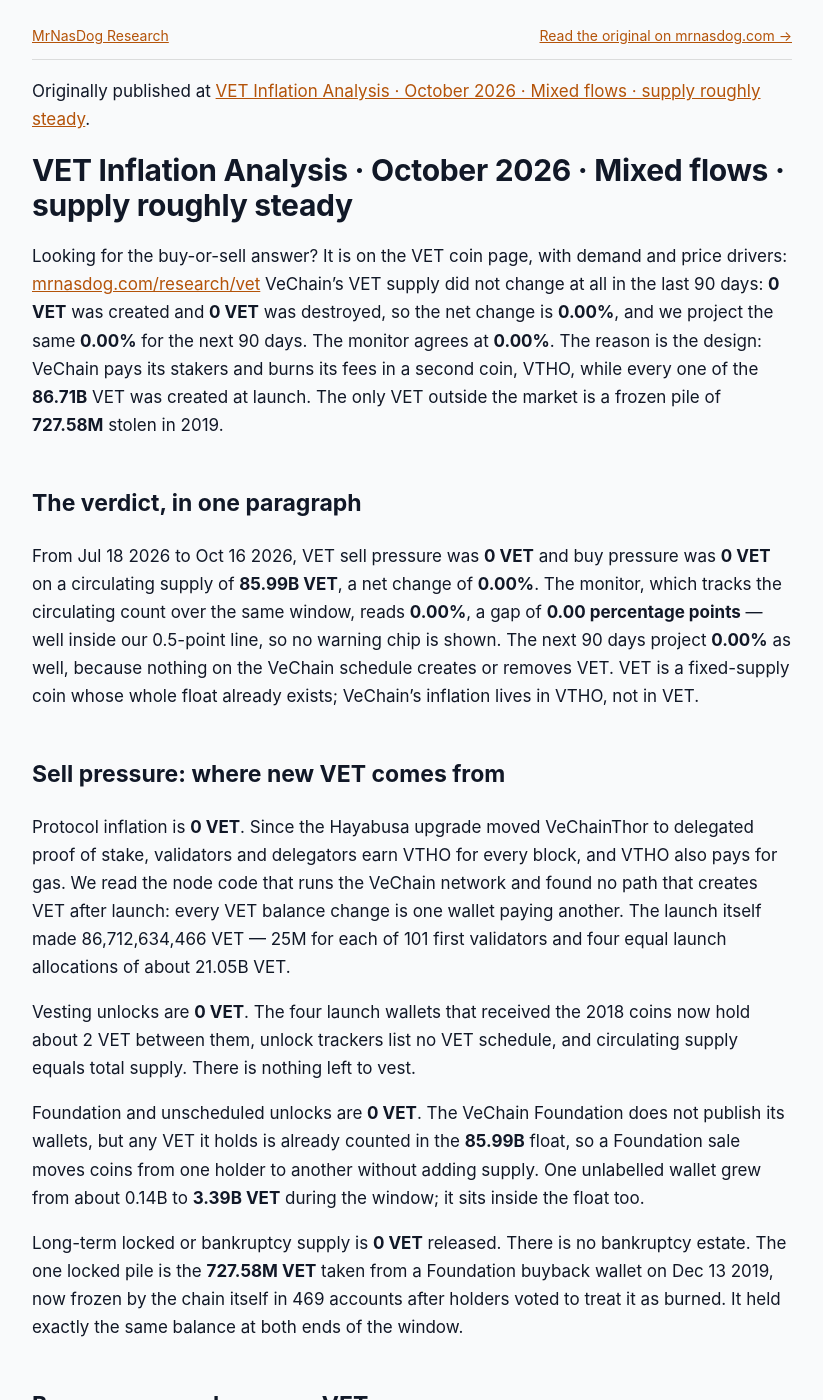
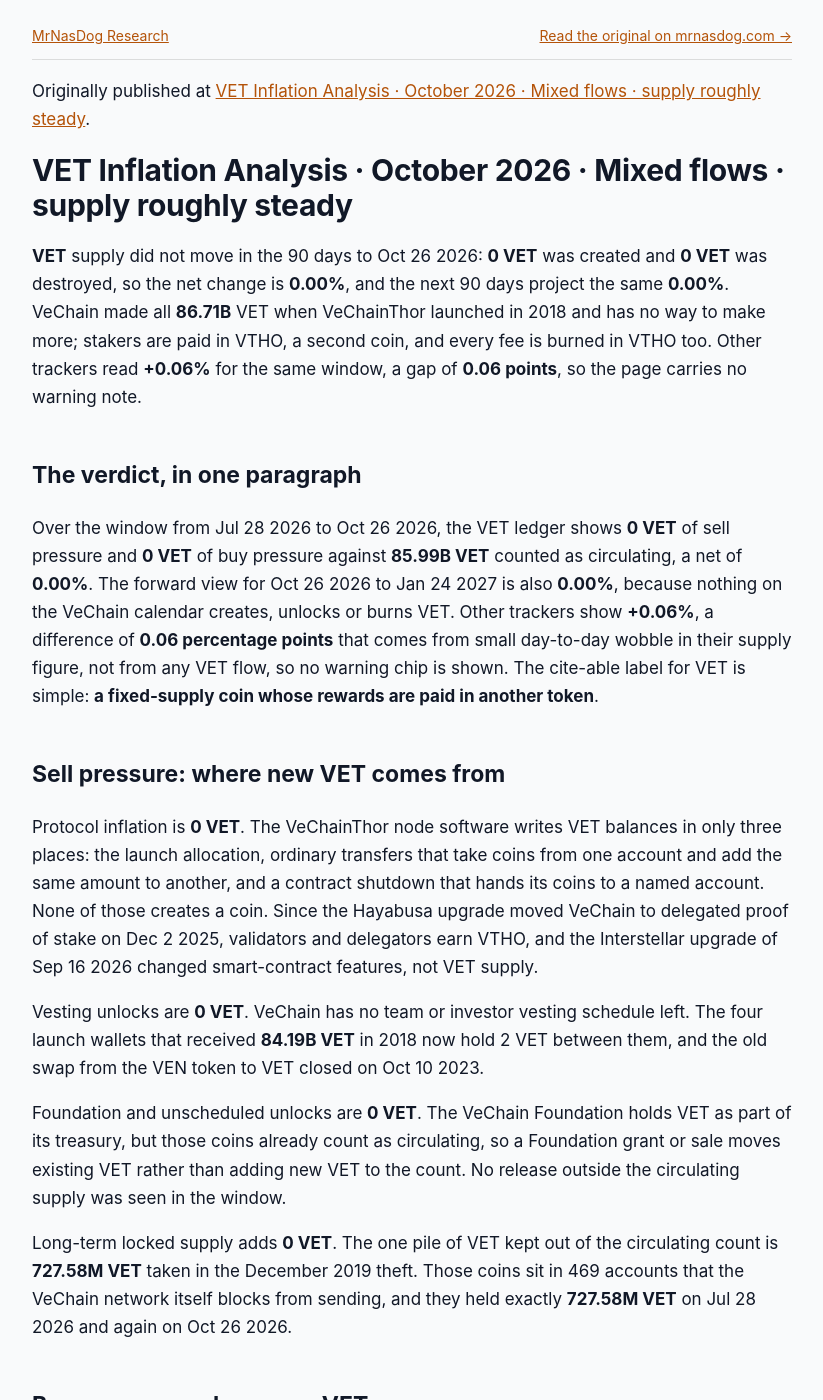
Before and after one commit to jeevansongmy-spec/mrnasdog-articles, a Jekyll site: the page built from crypto/vet-pressure-framework.md, in a window 1280 px wide and 1400 px high. Shown: the whole window, without its empty margins (228-1051 px from the left). Built offline with Jekyll 4.4.1, drawn with Linux system fonts in a browser that asks for light colours; some of the changed text lies outside the part shown.

Commit message:
publish: crypto/vet-pressure-framework

```diff
--- a/crypto/vet-pressure-framework.md
+++ b/crypto/vet-pressure-framework.md
@@ -1,6 +1,6 @@
 ---
 title:         "VET Inflation Analysis · October 2026 · Mixed flows · supply roughly steady"
-description:   "VET supply is flat: 0 VET created and 0 burned in 90 days, 0.00% net and 0.00% next. VeChain pays stakers and burns fees in VTHO; 727.58M VET stay frozen."
+description:   "VET supply is flat: 0 VET minted, unlocked or burned in 90 days, 0.00% net and 0.00% next. VeChain pays stakers in VTHO; 727.58M stolen VET stay frozen."
 canonical_url: "https://mrnasdog.com/research/vet/inflation"
 tags:          ["crypto", "vet", "vechain", "tokenomics"]
 published:     true
@@ -9,60 +9,60 @@ Originally published at [VET Inflation Analysis · October 2026 · Mixed flows
 
 # VET Inflation Analysis · October 2026 · Mixed flows · supply roughly steady
 
-<!-- main-page -->
-Looking for the buy-or-sell answer? It is on the VET coin page, with demand and price drivers: [mrnasdog.com/research/vet](https://mrnasdog.com/research/vet)
-VeChain's VET supply did not change at all in the last 90 days: **0 VET** was created and **0 VET** was destroyed, so the net change is **0.00%**, and we project the same **0.00%** for the next 90 days. The monitor agrees at **0.00%**. The reason is the design: VeChain pays its stakers and burns its fees in a second coin, VTHO, while every one of the **86.71B** VET was created at launch. The only VET outside the market is a frozen pile of **727.58M** stolen in 2019.
+**VET** supply did not move in the 90 days to Oct 26 2026: **0 VET** was created and **0 VET** was destroyed, so the net change is **0.00%**, and the next 90 days project the same **0.00%**. VeChain made all **86.71B** VET when VeChainThor launched in 2018 and has no way to make more; stakers are paid in VTHO, a second coin, and every fee is burned in VTHO too. Other trackers read **+0.06%** for the same window, a gap of **0.06 points**, so the page carries no warning note.
 
 ## The verdict, in one paragraph
 
-From Jul 18 2026 to Oct 16 2026, VET sell pressure was **0 VET** and buy pressure was **0 VET** on a circulating supply of **85.99B VET**, a net change of **0.00%**. The monitor, which tracks the circulating count over the same window, reads **0.00%**, a gap of **0.00 percentage points** — well inside our 0.5-point line, so no warning chip is shown. The next 90 days project **0.00%** as well, because nothing on the VeChain schedule creates or removes VET. VET is a fixed-supply coin whose whole float already exists; VeChain's inflation lives in VTHO, not in VET.
+Over the window from Jul 28 2026 to Oct 26 2026, the VET ledger shows **0 VET** of sell pressure and **0 VET** of buy pressure against **85.99B VET** counted as circulating, a net of **0.00%**. The forward view for Oct 26 2026 to Jan 24 2027 is also **0.00%**, because nothing on the VeChain calendar creates, unlocks or burns VET. Other trackers show **+0.06%**, a difference of **0.06 percentage points** that comes from small day-to-day wobble in their supply figure, not from any VET flow, so no warning chip is shown. The cite-able label for VET is simple: **a fixed-supply coin whose rewards are paid in another token**.
 
 ## Sell pressure: where new VET comes from
 
-Protocol inflation is **0 VET**. Since the Hayabusa upgrade moved VeChainThor to delegated proof of stake, validators and delegators earn VTHO for every block, and VTHO also pays for gas. We read the node code that runs the VeChain network and found no path that creates VET after launch: every VET balance change is one wallet paying another. The launch itself made 86,712,634,466 VET — 25M for each of 101 first validators and four equal launch allocations of about 21.05B VET.
+Protocol inflation is **0 VET**. The VeChainThor node software writes VET balances in only three places: the launch allocation, ordinary transfers that take coins from one account and add the same amount to another, and a contract shutdown that hands its coins to a named account. None of those creates a coin. Since the Hayabusa upgrade moved VeChain to delegated proof of stake on Dec 2 2025, validators and delegators earn VTHO, and the Interstellar upgrade of Sep 16 2026 changed smart-contract features, not VET supply.
 
-Vesting unlocks are **0 VET**. The four launch wallets that received the 2018 coins now hold about 2 VET between them, unlock trackers list no VET schedule, and circulating supply equals total supply. There is nothing left to vest.
+Vesting unlocks are **0 VET**. VeChain has no team or investor vesting schedule left. The four launch wallets that received **84.19B VET** in 2018 now hold 2 VET between them, and the old swap from the VEN token to VET closed on Oct 10 2023.
 
-Foundation and unscheduled unlocks are **0 VET**. The VeChain Foundation does not publish its wallets, but any VET it holds is already counted in the **85.99B** float, so a Foundation sale moves coins from one holder to another without adding supply. One unlabelled wallet grew from about 0.14B to **3.39B VET** during the window; it sits inside the float too.
+Foundation and unscheduled unlocks are **0 VET**. The VeChain Foundation holds VET as part of its treasury, but those coins already count as circulating, so a Foundation grant or sale moves existing VET rather than adding new VET to the count. No release outside the circulating supply was seen in the window.
 
-Long-term locked or bankruptcy supply is **0 VET** released. There is no bankruptcy estate. The one locked pile is the **727.58M VET** taken from a Foundation buyback wallet on Dec 13 2019, now frozen by the chain itself in 469 accounts after holders voted to treat it as burned. It held exactly the same balance at both ends of the window.
+Long-term locked supply adds **0 VET**. The one pile of VET kept out of the circulating count is **727.58M VET** taken in the December 2019 theft. Those coins sit in 469 accounts that the VeChain network itself blocks from sending, and they held exactly **727.58M VET** on Jul 28 2026 and again on Oct 26 2026.
 
 ## Buy pressure: where new VET goes
 
-Programmatic buyback is **0 VET**. The old 2019 buyback wallet holds 0 VET. A community VIP posted on Feb 12 2026 would send part of VTHO rewards and fees into a contract that buys VET and burns it, but it is still an open draft with no vote, so it books nothing.
+Programmatic buyback is **0 VET**. No contract or treasury buys VET back. A community draft that would use network income to buy back and burn VET has been open since Feb 12 2026, but it has not gone to a VeVote ballot, so it books nothing.
 
-Protocol fee burn is **0 VET**. VeChain burns its base fees in VTHO, so a busy chain shrinks VTHO, not VET. The usual burn addresses held the same VET at both ends of the window, and no VET total moved.
+Protocol fee burn is **0 VET**. VeChain burns the base fee of every transaction, but the fee is paid in VTHO, so the burn shrinks VTHO and leaves VET alone. The two usual burn addresses held 249,020 VET and 2,014 VET at both ends of the window, so no VET was sent away to be destroyed either.
 
-Foundation buy is **0 VET**: no Foundation or treasury purchase was announced or seen in the window.
+Foundation buy is **0 VET**. The VeChain Foundation announced no VET purchases in these 90 days, and any coins it did buy would come out of the market and still count as circulating.
 
-New long-term lock is **0 VET**. Staking is a real lock — the VeChain staking contract held **14.91B VET** at the end of the window, up **318.66M VET** in 90 days — but staked VET still counts as circulating, so a bigger stake removes nothing from the float.
+New long-term lock is **0 VET**, even though staking grew. The VeChain staking contract went from **14.59B VET** to **14.97B VET**, so about **376.64M VET** more was locked to earn VTHO. Staked VET still counts as circulating, which means the growth in staking does not shrink the VET count.
 
 ## Foundation and overhang
 
-We track three VET overhangs. First, the VeChain Foundation treasury: no wallets are published, and the latest money report we found (for mid-2025) put all its assets at about **$167M** without giving the VET share; we walk the Foundation's posts by hand at every rebuild. Second, the frozen theft pile of **727.58M VET** in 469 accounts — the only VET outside the float — which we read on-chain at every rebuild. Third, the retired 2019 buyback wallet, which holds 0 VET.
+The VeChain Foundation is the main team-controlled holder of VET. It does not publish a list of its wallets, so its VET balance is not readable on-chain; its last financial report put all its assets, VET together with stablecoins, BTC and ETH, at about **$167M** on Jun 30 2025, and no newer report was found on Oct 26 2026. We look at it again at every rebuild.
 
-None of these released VET this window, so the Foundation row stays at zero. If any of these balances falls between our checks — above all, if a hard fork ever unfroze the theft pile — the outflow enters Sell #3 at the next refresh.
+The second overhang is the frozen theft pile of **727.58M VET** in 469 blocked accounts. It is the only VET outside the circulating count, it can move only if a hard fork unblocks it, and its balance is read from the chain at every rebuild. The old 2019 buyback wallet that the theft came from holds 0 VET. If the Foundation holding or the frozen pile shrinks between checks, that outflow enters the VET sell ledger as a Foundation release at the next check.
 
-## How VET compares to other fixed-supply Layer 1s
+## How VET compares to other fixed-supply Layer 1 chains
 
-Most proof-of-stake Layer 1s pay validators in the same coin people trade, so their supply grows every day. VET splits that job in two: VTHO is the reward and gas coin, and VET is the stake. That makes VET closer to a hard-cap coin than to an uncapped staking chain — its **0.00%** compares with the small but steady growth on chains that mint their main coin for stakers.
+VET belongs to a small group of Layer 1 coins whose whole supply was created up front. Bitcoin still adds new BTC with every block until its halvings run out, and Ethereum pays validators in fresh ETH with no cap, offset only by its fee burn. VET has neither: no block reward in VET and no fee burn in VET, so its supply line is flat by design rather than by a balance between printing and burning.
 
-Against halving coins with a hard cap, VET goes further: those still mine new coins until the cap is reached, while every VET already exists. Against exchange tokens and DeFi coins with buybacks, VET has no buyer of its own today, so it cannot shrink either. A VET buyback-and-burn would change that, but it is only a draft.
+The closest match is the two-token model. NEO, like VeChain, keeps its main coin fixed and pays holders in a second token, GAS. XRP was also created in full at launch, but it releases coins from escrow and burns XRP itself as fees, so its supply can move both ways. VeChain splits those two jobs cleanly: VET is the fixed coin people hold and stake, and VTHO is the coin that gets printed as rewards and burned as fees.
 
-The trade-off sits in VTHO. VeChain pays stakers in VTHO and burns fees in VTHO, so any dilution or scarcity shows up in that second coin. For a VET holder, supply risk is close to nil; the open question is demand.
+That design puts all the supply risk of the VeChain network on VTHO, not on VET. For a VET holder, the only paths to new sell pressure are the Foundation selling existing coins, a hard fork that frees the frozen pile, or a future upgrade that adds VET rewards, and none of the three is scheduled.
 
 ## What to watch in the next 90 days
 
-First, the VET buyback-and-burn VIP posted on Feb 12 2026: if it moves to a vote and passes, Buy #1 would turn on for the first time since 2019.
+First, the VET buyback-and-burn draft, open since Feb 12 2026 and last edited on Mar 11 2026: if it reaches a VeVote ballot, VET would gain its first buy-side mechanism.
 
-Second, any hard fork that touches the 469 frozen accounts — releasing the **727.58M VET** would be the only way new VET could reach the market.
+Second, the frozen theft pile of **727.58M VET**, unchanged on Oct 26 2026: any upgrade that burns it would remove it for good, and any that frees it would add it to the circulating count.
 
-Third, a new VeChain Foundation money report, which would give us a fresh treasury figure; the last one we found covers mid-2025.
+Third, the staking contract at **14.97B VET** on Oct 26 2026: unstaking does not change the VET count, but a large drop would show more VET free to trade.
 
-Fourth, the staking contract: after the Interstellar upgrade on Sep 16 2026 changed only smart-contract tools, the stake keeps rising. It books zero either way, but a sharp drop would show holders leaving the lock.
+Fourth, the next VeChain Foundation financial report, the first since the one covering Jun 30 2025, for the size of the Foundation's VET holding.
+
+Fifth, the next VeChain hard fork after Interstellar on Sep 16 2026: any improvement proposal that touches VET issuance would change this reading.
 
 ## Summary
 
-VeChain's VET supply was flat over the last 90 days — **0 VET** created, **0 VET** destroyed, **0.00%** net — and projects **0.00%** for the next 90 days, matching the monitor. All **86.71B** VET were created at launch; staking rewards and fee burns run in VTHO, and the VeChain node code has no path to make more VET. The key risk is the frozen **727.58M VET** pile, which only a hard fork could release; the ceiling is the 86.71B launch total, of which **85.99B** circulate.
+VET is a fixed-supply coin: VeChain created all **86.71B VET** at launch, and supply changed by **0.00%** in the 90 days to Oct 26 2026, with **0.00%** projected for the next 90 days. VeChain pays stakers in VTHO and burns fees in VTHO, so neither printing nor burning touches VET. The main risks for VET supply are VeChain Foundation sales of coins already circulating and a future hard fork that frees the **727.58M VET** frozen since 2019. Short of a protocol change, the VET count can never rise above the circulating figure plus that frozen pile.
 
-*MrNasDog Pressure Framework analysis of VET, Metric 1 — Inflation. Data + explanation only. Not financial advice. Checked Oct 16 2026.*
+*MrNasDog Pressure Framework analysis of VET, Metric 1 — Inflation. Data + explanation only. Not financial advice. Checked Oct 26 2026.*
```
